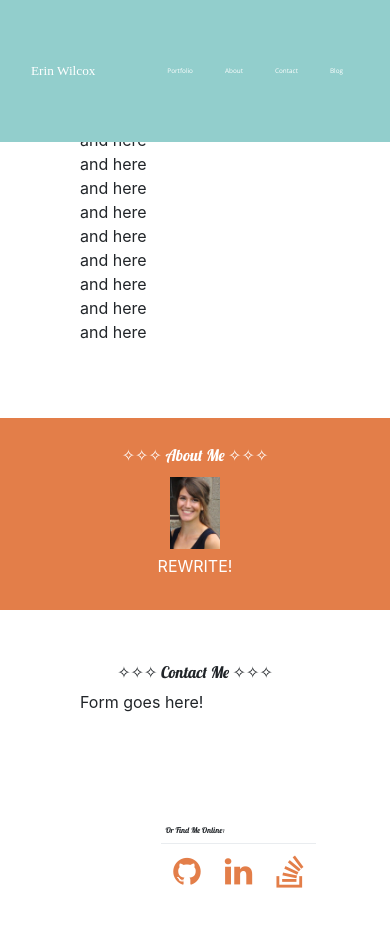
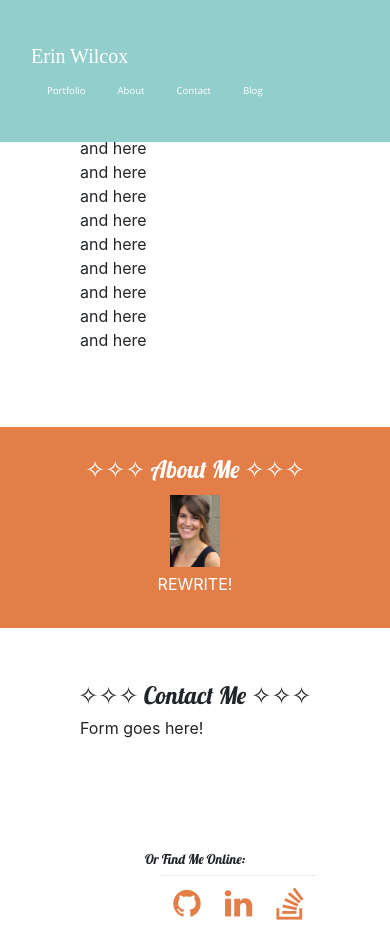
Before and after one commit to brookin8/brookin8.github.io, a Jekyll site: the page built from index.html, in a window 390 px wide and 949 px high. Built offline with Jekyll 4.4.1, drawn with Linux system fonts in a browser that asks for light colours; nearby versions of some CDN libraries; some web fonts are replaced.

Commit message:
Mobile font sizes

```diff
--- a/_includes/header.html
+++ b/_includes/header.html
@@ -34,17 +34,17 @@
       @media only screen
         and (max-width: 736px) {
           h1 {
-            font-size:100%;
+            font-size:150%;
           }
           h3 {
-            font-size:50%;
+            font-size:85%;
           }
           .navbar-brand {
-            font-size:83%;
+            font-size:125%;
 
           }
           .nav-item {
-            font-size: 40%;
+            font-size: 60%;
           }
         }
 
```
